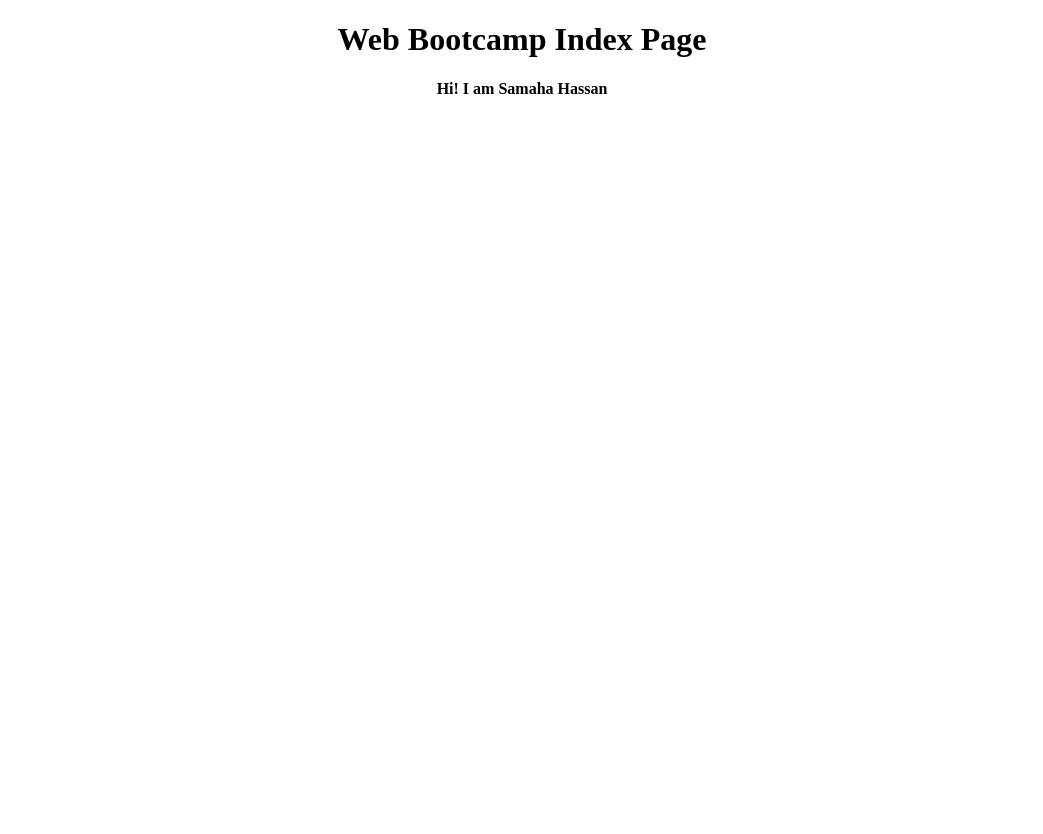
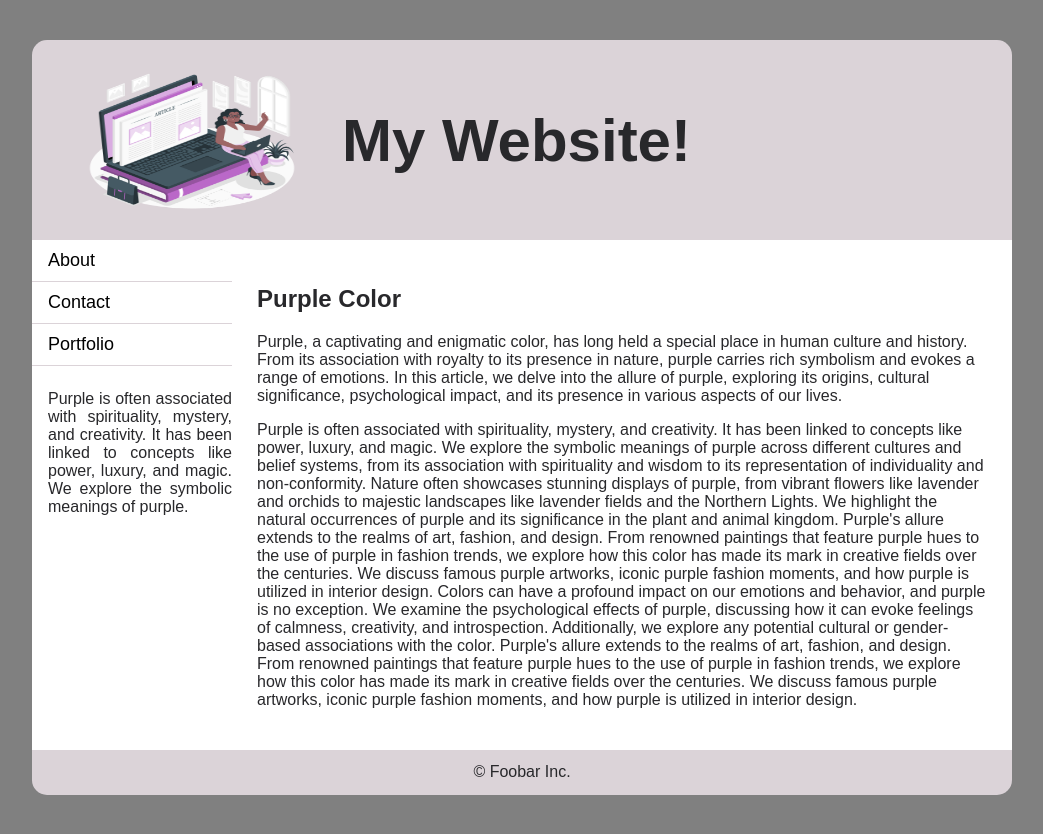
Before and after one commit to smaalfadly3/bootcamp-day6-exercise-1, a plain HTML site: page index.html in a window 1280 px wide. Shown: the whole page, without its empty margins (118-1161 px from the left). Before the commit the page ends 800 px from the top, so only its background shows below. Drawn offline with Linux system fonts and the light colour scheme; files that its build step writes are made by us from their sources; files whose address does not match are found by name.

Commit message:
Redesign the home page

```diff
--- a/assets/css/style.css
+++ b/assets/css/style.css
@@ -0,0 +1,73 @@
+body{
+    margin: 40px 150px;
+    color: #28282B;
+    background-color: grey;
+    font-family: sans-serif;
+}
+.header-container{
+    text-align: center;
+    background-color: #dbd3d8;
+    border-top-left-radius: 15px;
+    border-top-right-radius: 15px;
+    height: 200px;
+    display: flex;
+}
+.img-container{
+    width: 30%;
+}
+.header-container img{
+    float: left;
+    height: 140px;
+    width: 210px;
+    left: 16%;
+    position: absolute;
+    margin-top: 30px;
+}
+.site-name{
+    width: 50%;
+    align-items: center;
+    display: flex;
+    padding-left: 16px;
+}
+.header-container h1{
+    font-size: 60px;
+    /* font-style: italic; */
+    font-weight: bolder;}
+.footer-container{
+    background-color: #dbd3d8;
+    border-bottom-left-radius: 15px;
+    border-bottom-right-radius: 15px;
+    text-align: center;
+    height: 45px;
+     align-content: center;
+    display: grid;
+}
+.navigation-container{
+    width: 200px;
+}
+main{
+    display: flex;
+    background-color: white;
+}
+.sidenav {
+    top: 20px;
+    left: 10px;
+    overflow-x: hidden;
+  }
+
+.sidenav a {
+    padding: 10px 8px 10px 16px;
+    text-decoration: none;
+    font-size: large;
+    display: block;
+    border-bottom: 1px solid #dbd3d8;
+    color: black;
+}
+.navigation-container p{
+    padding-left: 16px;
+    padding-top: 8px;
+    text-align: justify;
+}
+ article{
+    padding: 25px;
+ }
--- a/index.html
+++ b/index.html
@@ -8,8 +8,52 @@
          <script src="/Users/samahahassana/Documents/bootcamp-day-6-exercise-1/assets/css/js/script.js"></script>
           </head>
 
-    <body style="text-align: center;">
-        <h1> Web Bootcamp Index Page</h1>
-        <h4> Hi! I am Samaha Hassan</h4>
+    <body>
+        <header>
+            <div class="header-container">
+                <div class="img-container">
+                    <img src="./assets/img/header img.png">
+                </div>
+                <div class="site-name">
+                    <h1>My Website!</h1>
+                </div>
+            </div>
+           </header>
+           <main>
+            <aside>
+                <div class="navigation-container">
+                    <div class="sidenav">
+                        <a href="./about.html">About</a>
+                        <a href="./contact.html">Contact</a>
+                        <a href="./portfolio.html">Portfolio</a>
+                      </div>
+                      <p>Purple is often associated with spirituality, mystery, and creativity. It has been linked to concepts like power, luxury, and magic. We explore the symbolic meanings of purple.</p>
+                    </div>
+                </div>
+            </aside>
+            <article>
+                <header>
+                    <h2>Purple Color</h2>
+                </header>
+                <p>
+                    Purple, a captivating and enigmatic color, has long held a special place in human culture and history. From its association with royalty to its presence in nature, purple carries rich symbolism and evokes a range of emotions. In this article, we delve into the allure of purple, exploring its origins, cultural significance, psychological impact, and its presence in various aspects of our lives.
+
+                </p>
+                <p>
+                    Purple is often associated with spirituality, mystery, and creativity. It has been linked to concepts like power, luxury, and magic. We explore the symbolic meanings of purple across different cultures and belief systems, from its association with spirituality and wisdom to its representation of individuality and non-conformity. Nature often showcases stunning displays of purple, from vibrant flowers like lavender and orchids to majestic landscapes like lavender fields and the Northern Lights. We highlight the natural occurrences of purple and its significance in the plant and animal kingdom. Purple's allure extends to the realms of art, fashion, and design. From renowned paintings that feature purple hues to the use of purple in fashion trends, we explore how this color has made its mark in creative fields over the centuries. We discuss famous purple artworks, iconic purple fashion moments, and how purple is utilized in interior design.
+                    Colors can have a profound impact on our emotions and behavior, and purple is no exception. We examine the psychological effects of purple, discussing how it can evoke feelings of calmness, creativity, and introspection. Additionally, we explore any potential cultural or gender-based associations with the color.
+                    Purple's allure extends to the realms of art, fashion, and design. From renowned paintings that feature purple hues to the use of purple in fashion trends, we explore how this color has made its mark in creative fields over the centuries. We discuss famous purple artworks, iconic purple fashion moments, and how purple is utilized in interior design.
+                </p>
+                <main>
+
+                </main>
+            </article>
+           </main>
+
+
+           <footer>
+            <div class="footer-container">
+                <p>&copy; Foobar Inc.</p></footer>
+            </div>
     </body>
 </html>
```
Also changed, not shown: assets/img/header img.png (added), assets/js/script.js (added).
